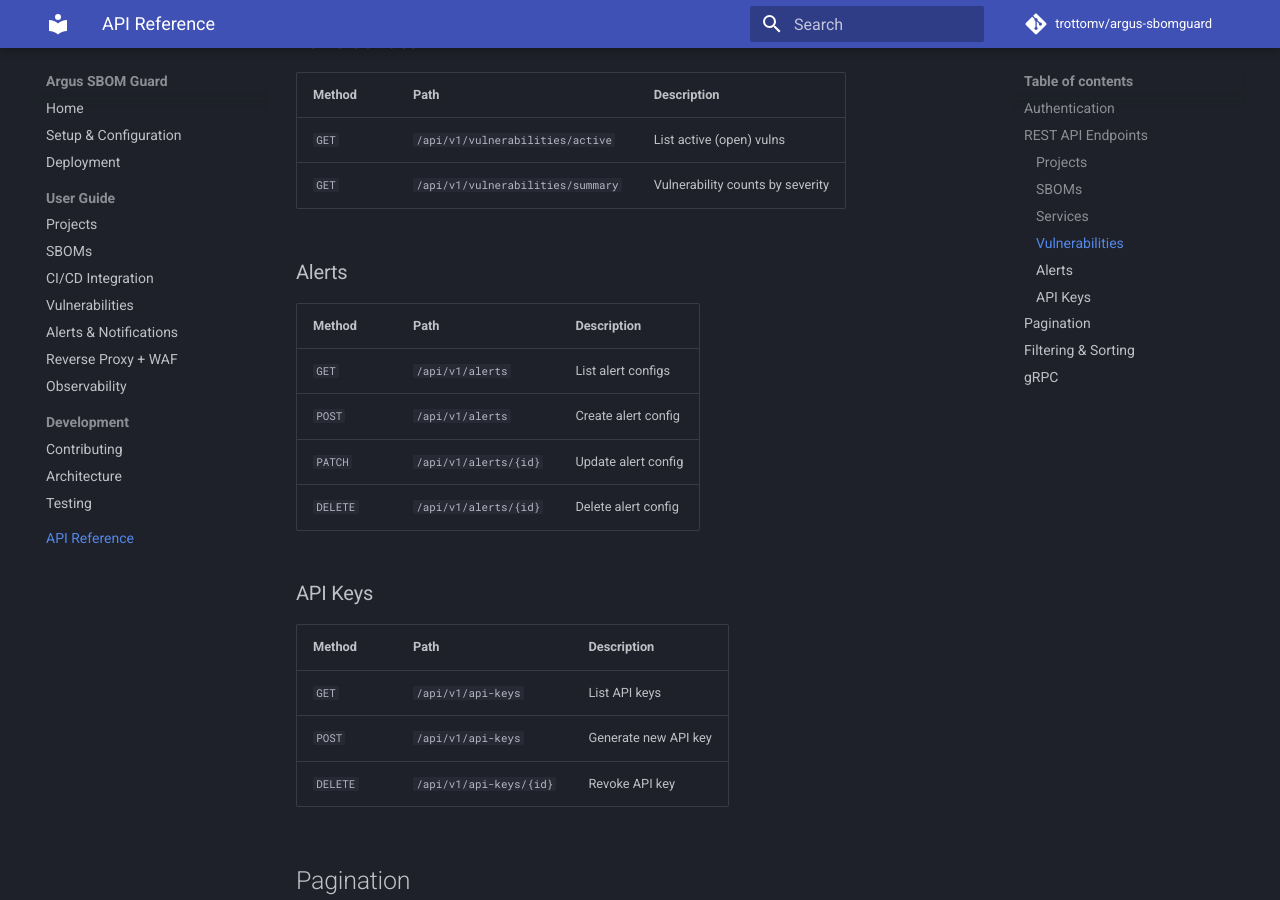
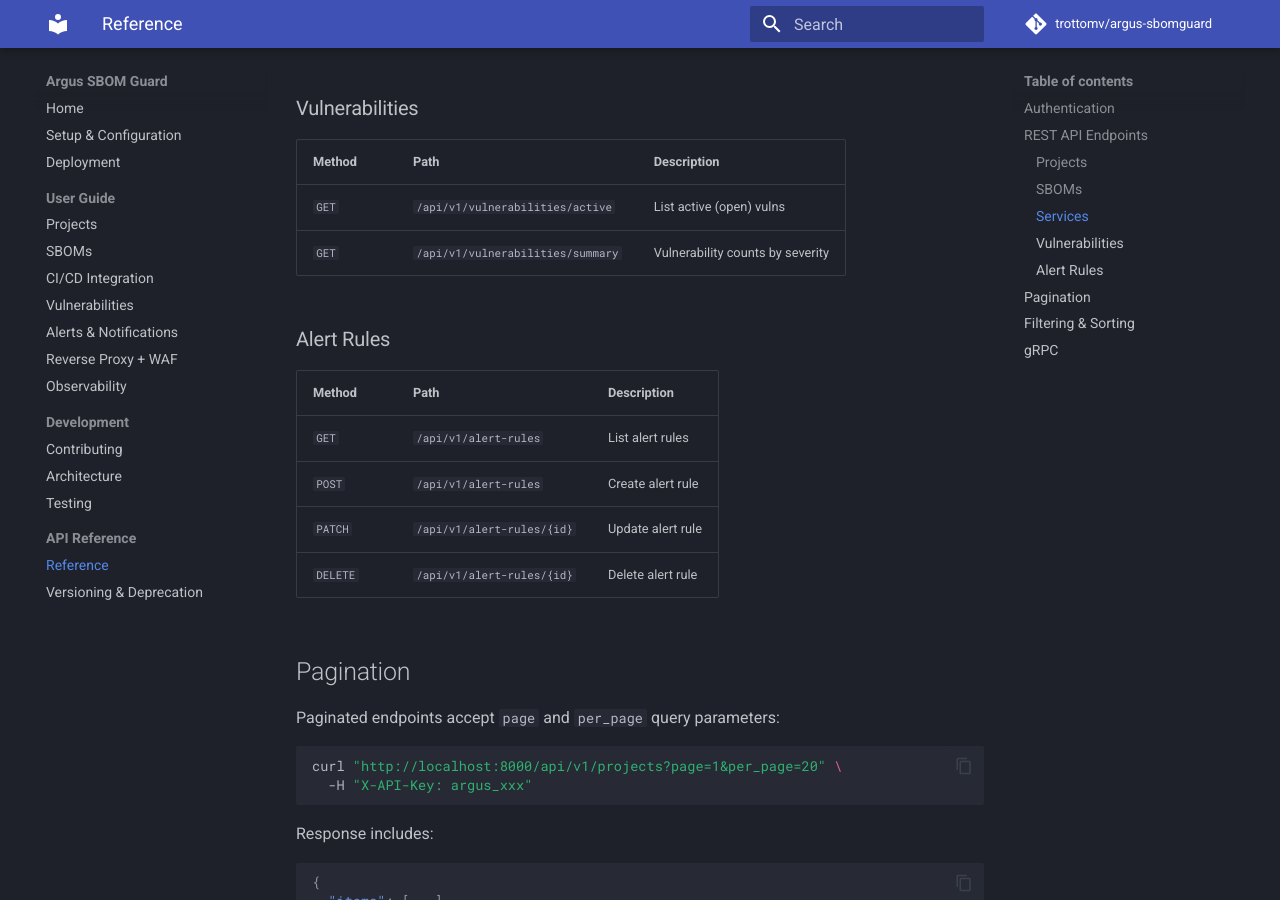
Before and after one commit to trottomv/argus-sbomguard, an MkDocs documentation site: the page built from docs/api/reference.md, in a window 1280 px wide and 900 px high, scrolled down 1626 px. Built offline with MkDocs 1.6.1 and Material for MkDocs 9.7.7, drawn with Linux system fonts in a browser that asks for light colours; comment, search, counter and statistics services are not loaded; the version menu is left out; some of the changed text lies outside the part shown.

Commit message:
docs: document versioning/deprecation policy and publish schema
- Add docs/api/versioning.md: versioning scheme, frozen /api/v1 contract,
  deprecation policy and timelines.
- Rename the alerts API section to alert-rules to match the endpoint.
- Link the committed OpenAPI schema from the API reference.
- Add scripts/generate_openapi.sh + just docs-openapi to regenerate it.
- Mount docs/ in the test stack so the frozen-schema check can read the
  committed file.

```diff
--- a/docs/api/reference.md
+++ b/docs/api/reference.md
@@ -1,7 +1,13 @@
 # API Reference
 
-Full OpenAPI / Swagger UI available at [http://localhost:8000/api/docs](http://localhost:8000/api/docs)
-and ReDoc at [http://localhost:8000/api/redoc](http://localhost:8000/api/redoc).
+The `/api/v1` contract is **frozen** for the current major version. See the
+[Versioning & Deprecation Policy](versioning.md) for stability guarantees,
+deprecation rules, and removal timelines.
+
+The machine-readable OpenAPI schema is served at `/api/openapi.json`
+([committed copy](openapi.json) for offline browsing). Interactive viewers:
+[Swagger UI](http://localhost:8000/api/docs) and
+[ReDoc](http://localhost:8000/api/redoc).
 
 ## Authentication
 
@@ -55,22 +61,14 @@
 | `GET` | `/api/v1/vulnerabilities/active` | List active (open) vulns |
 | `GET` | `/api/v1/vulnerabilities/summary` | Vulnerability counts by severity |
 
-### Alerts
+### Alert Rules
 
 | Method | Path | Description |
 |--------|------|-------------|
-| `GET` | `/api/v1/alerts` | List alert configs |
-| `POST` | `/api/v1/alerts` | Create alert config |
-| `PATCH` | `/api/v1/alerts/{id}` | Update alert config |
-| `DELETE` | `/api/v1/alerts/{id}` | Delete alert config |
-
-### API Keys
-
-| Method | Path | Description |
-|--------|------|-------------|
-| `GET` | `/api/v1/api-keys` | List API keys |
-| `POST` | `/api/v1/api-keys` | Generate new API key |
-| `DELETE` | `/api/v1/api-keys/{id}` | Revoke API key |
+| `GET` | `/api/v1/alert-rules` | List alert rules |
+| `POST` | `/api/v1/alert-rules` | Create alert rule |
+| `PATCH` | `/api/v1/alert-rules/{id}` | Update alert rule |
+| `DELETE` | `/api/v1/alert-rules/{id}` | Delete alert rule |
 
 ## Pagination
 
--- a/mkdocs.yml
+++ b/mkdocs.yml
@@ -73,4 +73,6 @@
       - Contributing: development/contributing.md
       - Architecture: development/architecture.md
       - Testing: development/testing.md
-  - API Reference: api/reference.md
+  - API Reference:
+      - Reference: api/reference.md
+      - Versioning & Deprecation: api/versioning.md
```
Also changed, not shown: docker-compose.test.yml (+1 -0 lines), docs/api/versioning.md (added, +68 -0 lines), 3 other files.
